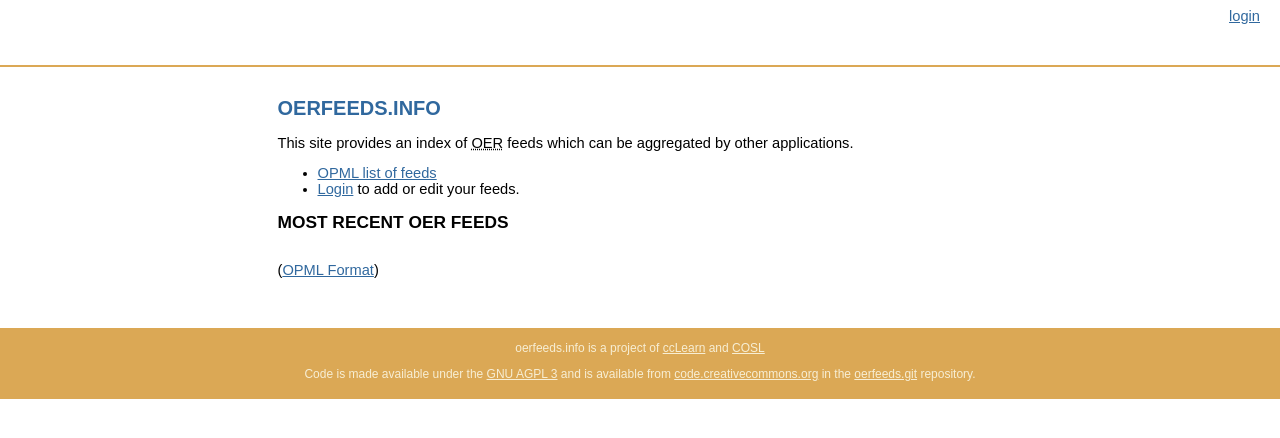
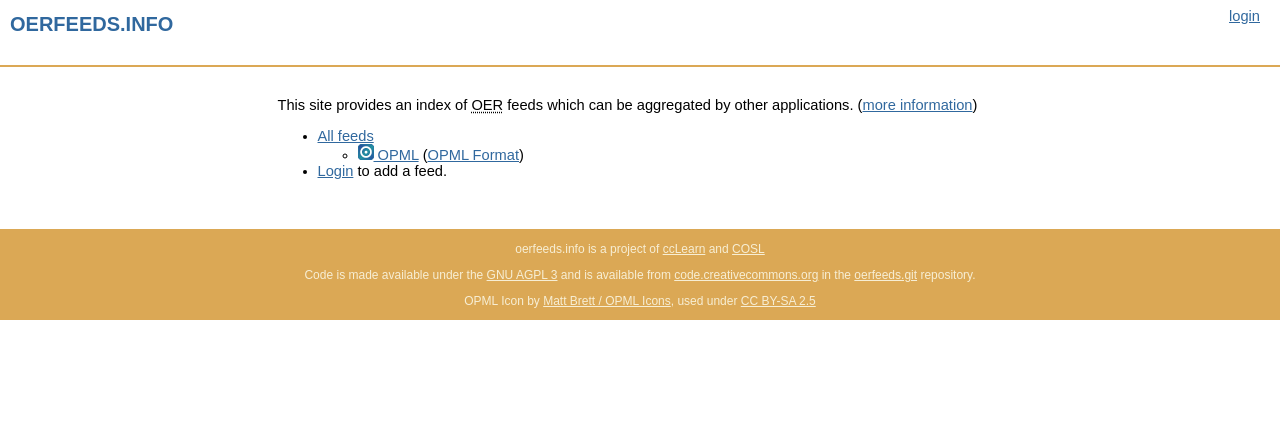
Before and after one commit to cc-archive/oerfeeds, a Python web app: template oerfeeds/templates/index.html in a window 1280 px wide. Shown: the top 438 px of the page. Run offline with Jinja, Linux system fonts and the light colour scheme; the template is opened without the code that fills it, so the values that code supplies are empty.

Commit message:
Cleanup, fleshing out. * HTML view for all feeds * Use the OPML icon to mark the format * Link to wikipedia * Placeholder for details page * Simple CSS changes

```diff
--- a/app.yaml
+++ b/app.yaml
@@ -1,5 +1,5 @@
 application: oerfeeds
-version: 2
+version: 3
 runtime: python
 api_version: 1
 
--- a/oerfeeds/app.py
+++ b/oerfeeds/app.py
@@ -6,11 +6,13 @@ from oerfeeds import views
 
 application = webapp.WSGIApplication(
     [('/', views.Index),
+     ('/h/details', views.Help),
      ('/add/', views.AddOrEdit),
      ('/edit/(.+)/', views.AddOrEdit),
      ('/delete/(.+)/', views.Delete),
      ('/userfeeds/', views.UserFeeds),
-     ('/feeds.opml', views.Opml),
+     ('/feeds/', views.Feeds),
+     ('/feeds/opml', views.Opml),
      ('/scrape', views.Scrape),
      ],
     debug=True)
--- a/oerfeeds/resources/oerfeeds.css
+++ b/oerfeeds/resources/oerfeeds.css
@@ -15,6 +15,7 @@ fieldset input{float:left;}
 .form-buttons{text-align:center;clear:both;padding:10px;width:100%;}
 
 #header{height:65px;text-align:right;width:100%;}
+#header h1 { float:left; padding-left:10px;}
 #topbar{background-color: #f7eed4;}
 #topbar{border-bottom:solid 1px #dba855;border-top:solid 1px #dba855;}
 #logo, #topbar{float:left;clear:both;width:100%;margin-bottom:30px;padding:0px;text-align:center;}
@@ -38,7 +39,7 @@ fieldset input{float:left;}
 #content fieldset legend{font-size:100%;font-weight:bolder;color:#dba855;clear:both;}
 #content p{clear:both;}
 
-#footer{clear:both;float:left;margin-top:35px;height:70px;background-color:#dba855;text-align:center;width:100%;color:#f7eed4;font-size:9pt;padding-top:1px;}
+#footer{clear:both;float:left;margin-top:35px;background-color:#dba855;text-align:center;width:100%;color:#f7eed4;font-size:9pt;padding-top:1px;}
 #footer a, a:visited {color:#f7eed4;, text-decoration: underline;}
 
 /*login*/
--- a/oerfeeds/templates/base.html
+++ b/oerfeeds/templates/base.html
@@ -16,6 +16,9 @@
 </head>
 <body>
   <div id="header">
+
+    <h1><a href="/">oerfeeds.info</a></h1>
+
     <div id="user-admin">
 
       {% if user %}
@@ -40,7 +43,6 @@
   </div>
 
   <div id="content">
-    <h1><a href="/">oerfeeds.info</a></h1>
     <h2>{% block title %}{% endblock %}</h2>
 
 {% block body %}
@@ -50,8 +52,6 @@
 
   <div id="footer">
 
-    {% block footer %}
-    {% endblock %}
     <p>
 oerfeeds.info is a project
     of <a href="http://learn.creativecommons.org">ccLearn</a>
@@ -66,6 +66,9 @@ oerfeeds.info is a project
     the <a href="http://code.creativecommons.org/viewgit?p=oerfeeds.git">oerfeeds.git</a>
     repository.
     </p>
+
+    {% block footer %}
+    {% endblock %}
   </div>
 
 </body>
--- a/oerfeeds/templates/index.html
+++ b/oerfeeds/templates/index.html
@@ -5,33 +5,32 @@
     <p>This site provides an index of
       <acronym title="Open Educational Resource">OER</acronym> feeds which
       can be aggregated by other applications.
+      (<a href="/h/details">more information</a>)
     </p>
 
     <ul>
-      <li><a href="/feeds.opml">OPML list of feeds</a></li>
+      <li><a href="/feeds/">All feeds</a>
+	<ul>
+	  <li><a href="/feeds/opml">
+	      <img src="/resources/opml-icon-16x16.png" /> OPML</a>
+      (<a href="http://en.wikipedia.org/wiki/OPML">OPML
+      Format</a>)</li>
+	  </ul>
+      </li>
+
       {% if user %}
       <li><a href="/userfeeds/">Your feeds</a></li>
       {% else %}
-      <li><a href="{{login_url}}">Login</a> to add or edit your
-      feeds.</li>
+      <li><a href="{{login_url}}">Login</a> to add a feed.</li>
       {% endif %}
     </ul>
 
+{% endblock %}
 
-    <h2>Most Recent OER Feeds</h2>
-    <table id="manager">
-
-      {% for f in feeds %}
-
-      <tr>
-	<td><a href="{{ f.url }}">{{ f.title }}</a></td>
-	<td><a href="{{ f.url }}">{{ f.url }}</a></td>
-      </tr>
-
-      {% endfor %}
-
-    </table>
-
-    <p>(<a href="http://www.opml.org/spec2">OPML Format</a>)</p>
+{% block footer %}
+<p>OPML Icon by <a href="http://www.opmlicons.com/">Matt Brett / OPML Icons</a>,
+  used under <a href="http://creativecommons.org/licenses/by-sa/2.5/">CC
+  BY-SA 2.5</a>
+</p>
 
 {% endblock %}
```
Also changed, not shown: oerfeeds/templates/details.html (added, +9 -0 lines), oerfeeds/templates/feeds.html (added, +29 -0 lines), oerfeeds/views.py (+21 -0 lines), oerfeeds/resources/opml-icon-16x16.png (added).
